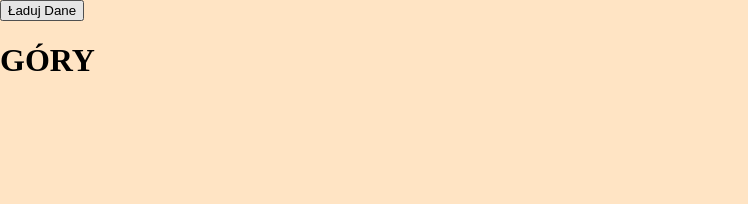
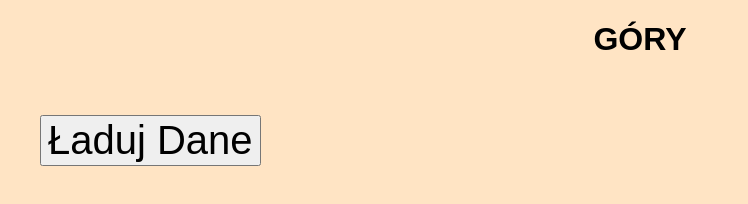
Before and after one commit to kyyyzzu/AJAX-Zadanie, a plain HTML site: page index.html in a window 1280 px wide. Shown: the whole page, without its empty margins (0-748 px from the left). Drawn offline with Linux system fonts and the light colour scheme.

Commit message:
zaktualizowano style css

```diff
--- a/index.html
+++ b/index.html
@@ -5,16 +5,27 @@
     <meta http-equiv="X-UA-Compatible" content="IE=edge">
     <meta name="viewport" content="width=device-width, initial-scale=1.0">
     <title>AJAX ZADANIE</title>
+    <h1>GÓRY</h1>
     <style>
         body, html{
             padding: 0;
             margin: 0;
+            background-color: bisque;
+        }
+        button{
+            font-size: 40px;
+            text-align: left;
+            margin-top: 35px;
+            margin-left: 40px;
+        }
+        h1{
+            text-align: center;
+            font-family: Jazz LET, fantasy;
         }
     </style>
 </head>
-<body bgcolor="bisque">
+<body>
     <button id="przycisk">Ładuj Dane</button>
-    <h1>GÓRY</h1>
     <div id="users"></div>
     <script type="text/javascript">
         document.getElementById("przycisk").addEventListener("click",ladujuzytkownika)
```
